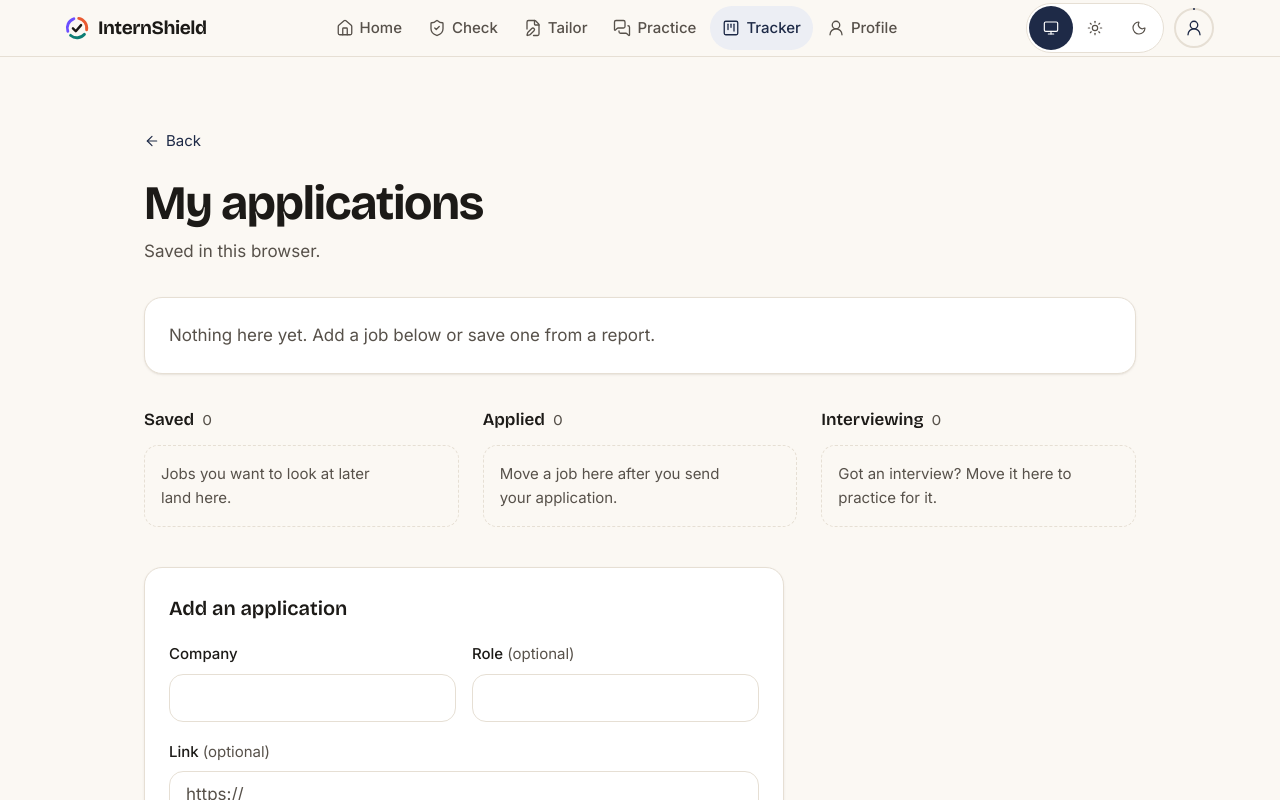
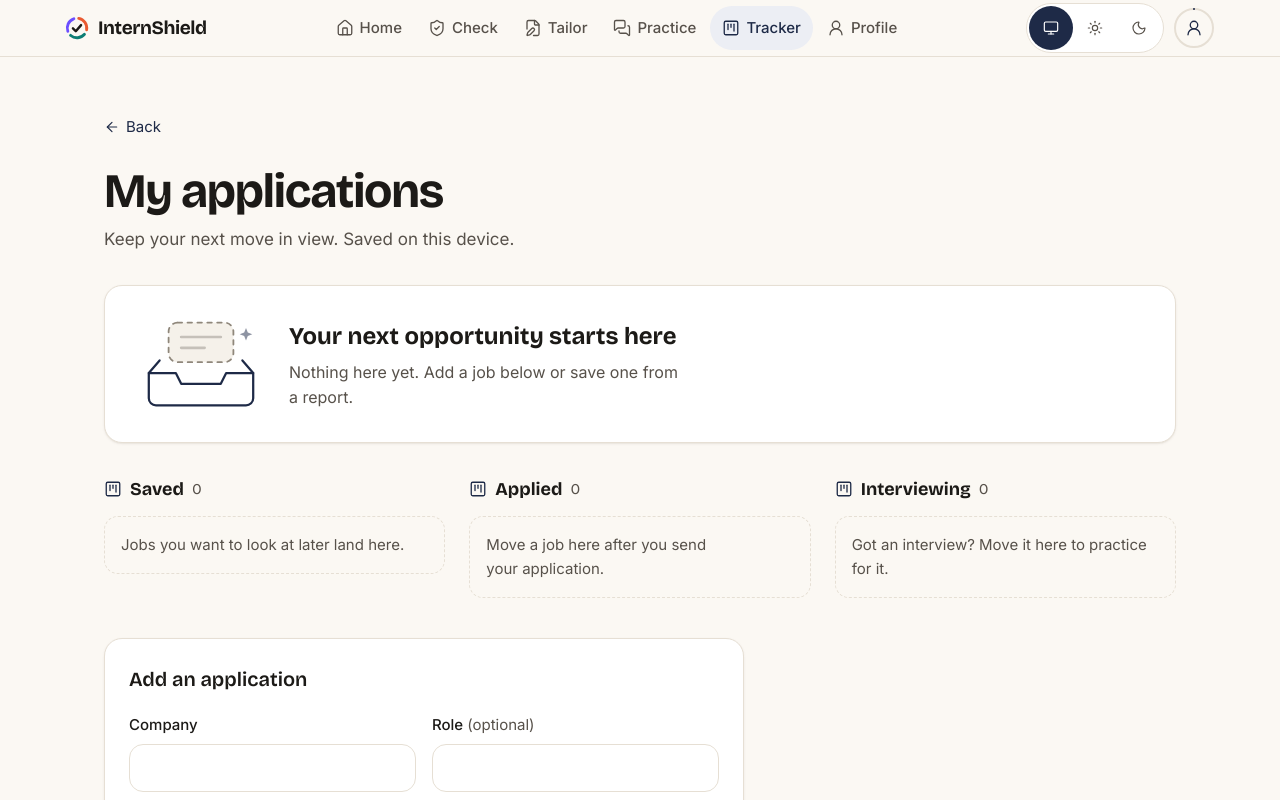
Before and after one commit to him-eshh/InternShield, a Next.js app: page /tracker in a window 1280 px wide. Shown: the top 800 px of the page. Built offline with nearby package versions, Linux system fonts and the light colour scheme.

Commit message:
WIP (v3 shell): restyle tracker and improve profile save feedback

```diff
--- a/components/profile/ProfilePage.tsx
+++ b/components/profile/ProfilePage.tsx
@@ -137,7 +137,7 @@ function ResumeStep({ onSaved }: { onSaved: () => void }) {
       </div>
       {msg && <p role="status" className="mt-3 text-[15px] text-fg-2">{msg}</p>}
       <details className="mt-3">
-        <summary className={`${linkClass} min-h-10 cursor-pointer py-2 text-[15px]`}>Paste text instead</summary>
+        <summary className={`${linkClass} min-h-11 cursor-pointer py-2 text-[15px]`}>Paste text instead</summary>
         <label htmlFor="resume-paste" className="sr-only">Resume text</label>
         <textarea id="resume-paste" value={paste} onChange={(e) => setPaste(e.target.value)} rows={6} className="mt-2 w-full rounded-[14px] border border-border bg-card p-3 text-[15px]" />
         <button
@@ -157,7 +157,6 @@ function AboutStep({ onSaved }: { onSaved: () => void }) {
   const { profile, setProfile, prefs, setPrefs } = useAppState();
   const [field, setField] = useState<Field | null>(profile?.field ?? null);
   const [level, setLevel] = useState<UserLevel | null>(profile?.level ?? null);
-  const [location, setLocation] = useState(prefs.location);
   const skills = profile?.skills ?? [];
 
   function save(next: { field?: Field; level?: UserLevel; skills?: string[] }) {
@@ -200,10 +199,9 @@ function AboutStep({ onSaved }: { onSaved: () => void }) {
           <label htmlFor="f-loc" className="text-[15px] font-medium">Location <span className="font-normal text-fg-3">(optional)</span></label>
           <input
             id="f-loc"
-            value={location}
+            value={prefs.location}
             maxLength={80}
-            onChange={(e) => setLocation(e.target.value)}
-            onBlur={() => { if (location !== prefs.location) { setPrefs({ ...prefs, location: location.trim() }); onSaved(); } }}
+            onChange={(e) => { setPrefs({ ...prefs, location: e.target.value }); onSaved(); }}
             placeholder="City or region"
             className={`${fieldInput} mt-1.5`}
           />
@@ -309,7 +307,7 @@ export default function ProfilePage() {
                     </span>
                   </span>
                   {savedFlash === s.id && (
-                    <span className={`${chip} animate-enter bg-ink-tint text-ink-strong`}>
+                    <span role="status" className={`${chip} animate-enter bg-ink-tint text-ink-strong`}>
                       <Check size={14} strokeWidth={2.25} aria-hidden="true" /> Saved
                     </span>
                   )}
@@ -346,11 +344,11 @@ export default function ProfilePage() {
           {confirmClear ? (
             <p role="alert" className="flex flex-wrap items-center justify-center gap-3">
               Remove your profile, resume, tracker and saved results from this device?
-              <button type="button" className={`${linkClass} min-h-10 font-semibold`} onClick={() => { clearAll(); setConfirmClear(false); setOpen("resume"); }}>Yes, remove</button>
-              <button type="button" className={`${linkClass} min-h-10`} onClick={() => setConfirmClear(false)}>Cancel</button>
+              <button type="button" className={`${linkClass} min-h-11 font-semibold`} onClick={() => { clearAll(); setConfirmClear(false); setOpen("resume"); }}>Yes, remove</button>
+              <button type="button" className={`${linkClass} min-h-11`} onClick={() => setConfirmClear(false)}>Cancel</button>
             </p>
           ) : (
-            <button type="button" className={`${linkClass} min-h-10`} onClick={() => setConfirmClear(true)}>Clear my data</button>
+            <button type="button" className={`${linkClass} min-h-11`} onClick={() => setConfirmClear(true)}>Clear my data</button>
           )}
         </div>
       )}
--- a/components/tiers/Tracker.tsx
+++ b/components/tiers/Tracker.tsx
@@ -3,8 +3,10 @@ import { useEffect, useRef, useState, type FormEvent, type KeyboardEvent } from
 import { addCard, loadCards, moveCard, removeCard, saveCards, updateNotes } from "@/lib/tiers/tracker";
 import { TRACKER_COLUMNS, type TrackerCard } from "@/lib/tiers/types";
 import { LEVEL_LABELS, type RiskLevel } from "@/lib/types";
+import { CircleAlert, CircleCheck, TriangleAlert, SquareKanban, ArrowRight } from "lucide-react";
+import { EmptyIllustration } from "../illustrations";
 import { ArrowLeftIcon, ExternalIcon } from "../icons";
-import { btnPrimary, card as cardCls, linkClass } from "../ui";
+import { btnPrimary, card as cardCls, chip, fieldInput, linkClass } from "../ui";
 
 // Same wording as the report, so a card never contradicts it.
 const RISK: Record<RiskLevel, { label: string; cls: string }> = {
@@ -23,9 +25,9 @@ const EMPTY: Record<string, string> = {
 const nameOf = (c: TrackerCard) => c.company.trim() || "Untitled application";
 
 const small =
-  "inline-flex min-h-10 items-center rounded-full border border-border bg-card px-3.5 text-[14px] font-medium transition-colors duration-200 hover:bg-bg-soft disabled:opacity-40";
-const menuItem = "min-h-10 rounded-[10px] px-3 text-left text-[15px] hover:bg-bg-soft";
-const fieldCls = "mt-1.5 min-h-12 w-full rounded-[14px] border border-border bg-card px-4 text-[17px] placeholder:text-muted";
+  "inline-flex min-h-11 items-center rounded-full border border-border bg-card px-3.5 text-[14px] font-medium transition-colors duration-200 hover:bg-bg-soft disabled:opacity-40";
+const menuItem = "min-h-11 rounded-[10px] px-3 text-left text-[15px] hover:bg-bg-soft";
+const fieldCls = `${fieldInput} mt-1.5`;
 
 function isHttp(s: string): boolean {
   try {
@@ -143,12 +145,12 @@ export default function Tracker({
   }
 
   return (
-    <section className="mx-auto max-w-[1040px] px-6 py-10 sm:py-16">
-      <button type="button" onClick={onBack} className={`${linkClass} inline-flex min-h-10 items-center gap-1.5 text-[15px]`}>
+    <section className="mx-auto max-w-[1120px] px-4 py-8 sm:px-6 sm:py-12">
+      <button type="button" onClick={onBack} className={`${linkClass} inline-flex min-h-11 items-center gap-1.5 text-[15px]`}>
         <ArrowLeftIcon size={16} /> Back
       </button>
-      <h1 className="mt-4 text-[clamp(30px,5vw,48px)] font-bold leading-[1.1] tracking-[-0.025em]">My applications</h1>
-      <p className="mt-2 max-w-[560px] text-[17px] text-muted">Saved in this browser.</p>
+      <h1 className="mt-4 font-display text-[clamp(30px,5vw,48px)] font-bold leading-[1.1] tracking-[-0.025em]">My applications</h1>
+      <p className="mt-2 max-w-[560px] text-[17px] text-fg-2">Keep your next move in view. Saved on this device.</p>
 
       <p role="status" aria-live="polite" className="sr-only">
         {announce}
@@ -158,9 +160,13 @@ export default function Tracker({
       </p>
 
       {ready && cards.length === 0 && (
-        <p className={`${cardCls} mt-8 p-6 text-[17px] text-muted`}>
-          Nothing here yet. Add a job below or save one from a report.
-        </p>
+        <div className={`${cardCls} mt-8 flex flex-col items-center gap-4 p-6 text-center sm:flex-row sm:text-left`}>
+          <EmptyIllustration size={144} />
+          <div>
+            <h2 className="font-display text-[24px] font-bold">Your next opportunity starts here</h2>
+            <p className="mt-1 max-w-[42ch] text-[16px] text-fg-2">Nothing here yet. Add a job below or save one from a report.</p>
+          </div>
+        </div>
       )}
 
       <div className="mt-8 grid gap-6 md:grid-cols-3">
@@ -168,7 +174,8 @@ export default function Tracker({
           const items = cards.filter((c) => c.column === col.id);
           return (
             <section key={col.id} aria-labelledby={`col-${col.id}`} className="min-w-0">
-              <h2 id={`col-${col.id}`} className="flex items-baseline gap-2 text-[17px] font-semibold">
+              <h2 id={`col-${col.id}`} className="flex items-center gap-2 font-display text-[18px] font-bold">
+                <SquareKanban size={18} strokeWidth={1.75} aria-hidden="true" className="text-ink-strong" />
                 {col.label}
                 <span className="text-[15px] font-normal text-muted">
                   <span className="sr-only">, </span>
@@ -188,12 +195,16 @@ export default function Tracker({
                       tabIndex={0}
                       onKeyDown={(e) => onKey(e, c)}
                       aria-describedby="card-hint"
-                      className={`${cardCls} animate-enter p-4 outline-offset-2`}
+                      className={`${cardCls} animate-enter p-4 outline-offset-2 transition-[border-color,box-shadow] hover:border-border-strong hover:shadow-[var(--shadow-2)]`}
                     >
                       <p className="break-words text-[17px] font-semibold leading-snug">{nameOf(c)}</p>
                       {c.role.trim() && <p className="break-words text-[15px] text-muted">{c.role}</p>}
+                      <p className={`${chip} mt-2 bg-ink-tint text-ink-strong`}>{col.label}</p>
                       {risk && (
-                        <p className={`mt-2 inline-block max-w-full rounded-full border px-2.5 py-0.5 text-[13px] font-medium ${risk.cls}`}>{risk.label}</p>
+                        <p className={`mt-2 inline-flex max-w-full items-center gap-1.5 rounded-full border px-2.5 py-0.5 text-[13px] font-medium ${risk.cls}`}>
+                          {c.risk === "high" ? <CircleAlert size={14} aria-hidden="true" /> : c.risk === "medium" ? <TriangleAlert size={14} aria-hidden="true" /> : <CircleCheck size={14} aria-hidden="true" />}
+                          {risk.label}
+                        </p>
                       )}
                       {c.link && (
                         <p className="mt-2 break-all text-[14px]">
@@ -293,12 +304,12 @@ export default function Tracker({
       </div>
 
       {undo && (
-        <div role="status" className="animate-enter fixed bottom-[calc(var(--nav-bottom)+1rem)] left-1/2 z-20 flex -translate-x-1/2 items-center gap-3 rounded-full border border-border bg-card px-5 py-2 shadow-lg">
-          <span className="text-[15px]">Deleted {nameOf(undo.card)}</span>
-          <button type="button" onClick={undoDelete} className={`${linkClass} min-h-10 text-[15px] font-semibold`}>
+        <div role="status" className="shell-tracker-toast animate-enter fixed bottom-[calc(var(--nav-bottom)+1rem)] left-1/2 z-20 flex w-max -translate-x-1/2 flex-wrap items-center justify-center gap-3 rounded-[18px] border border-border bg-card px-5 py-2 shadow-lg">
+          <span className="min-w-0 break-words text-[15px]">Deleted {nameOf(undo.card)}</span>
+          <button type="button" onClick={undoDelete} className={`${linkClass} min-h-11 text-[15px] font-semibold`}>
             Undo
           </button>
-          <button type="button" onClick={() => setUndo(null)} aria-label="Dismiss" className="min-h-10 px-1 text-muted">
+          <button type="button" onClick={() => setUndo(null)} aria-label="Dismiss" className="min-h-11 px-1 text-muted">
             <span aria-hidden="true">×</span>
           </button>
         </div>
--- a/components/ui.ts
+++ b/components/ui.ts
@@ -12,7 +12,7 @@ export const btnPrimary = `${btn} bg-accent text-accent-contrast shadow-[var(--s
 export const btnSecondary = `${btn} border border-border bg-card text-text shadow-[var(--shadow-1)] hover:bg-bg-soft active:scale-[0.98]`;
 export const linkClass = "text-accent-fg underline-offset-4 hover:underline";
 export const pillBase =
-  "inline-flex min-h-10 items-center rounded-full border px-4 py-1.5 text-[15px] transition-[background-color,border-color,transform] duration-200 active:scale-[0.97]";
+  "inline-flex min-h-11 items-center rounded-full border px-4 py-1.5 text-[15px] transition-[background-color,border-color,transform] duration-200 active:scale-[0.97]";
 export const pillOn = `${pillBase} border-accent bg-accent-tint text-accent-fg font-medium`;
 export const pillOff = `${pillBase} border-border bg-card text-text hover:bg-bg-soft`;
 /** Small status chip; pair with a tone from theme (never a risk color unless it is a risk result). */
```
